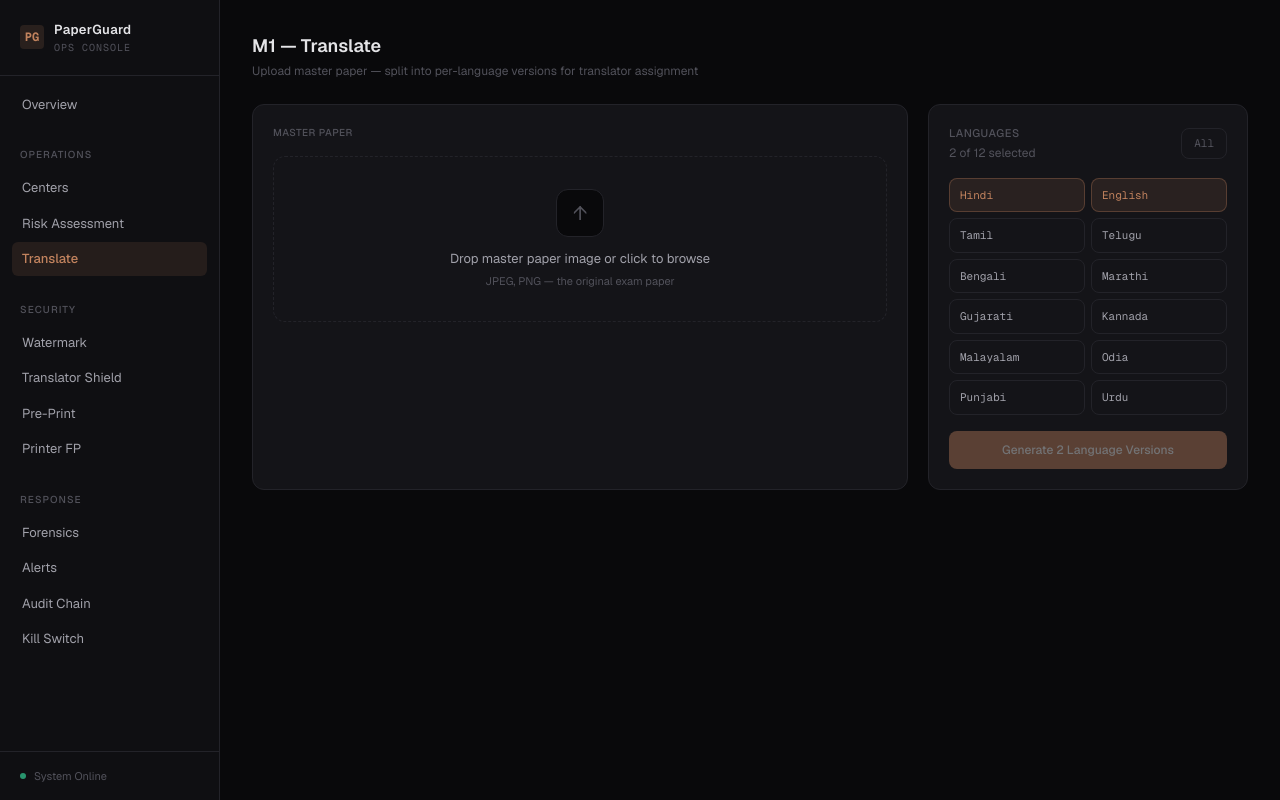
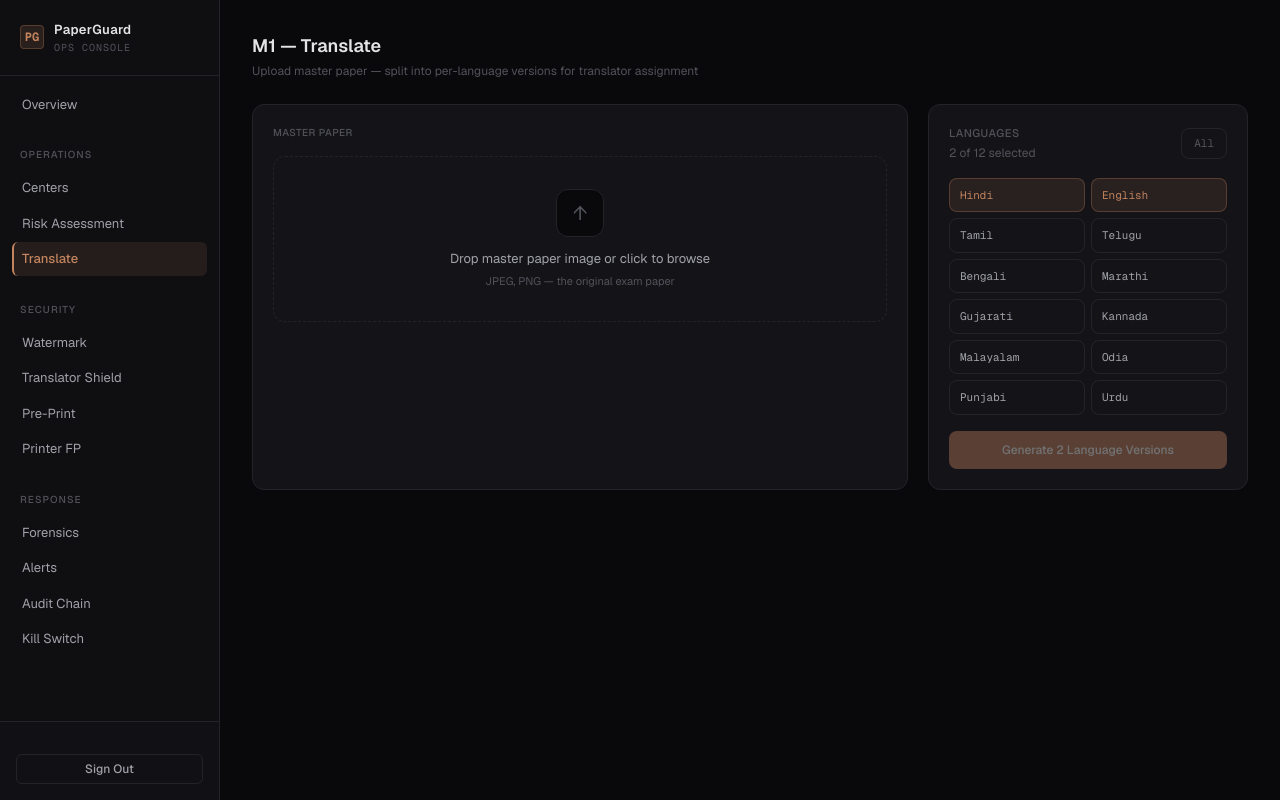
Before and after one commit to Musafir02/PaperGuard, a Next.js app in the folder ops-webapp/: page /dashboard/translate in a window 1280 px wide. Built offline with nearby package versions, Linux system fonts and the light colour scheme.

Commit message:
feat: adapt navigation and API routes to active user role

```diff
--- a/ops-webapp/app/components/Sidebar.tsx
+++ b/ops-webapp/app/components/Sidebar.tsx
@@ -1,10 +1,53 @@
 "use client";
 
 import Link from "next/link";
-import { usePathname } from "next/navigation";
+import { usePathname, useRouter } from "next/navigation";
+import { useEffect, useState } from "react";
 
-const NAV = [
-  { href: "/dashboard", label: "Overview" },
+export default function Sidebar() {
+  const pathname = usePathname() ?? "/";
+  const router = useRouter();
+  const [role, setRole] = useState<string | null>(null);
+  const [username, setUsername] = useState<string | null>(null);
+  const [centerId, setCenterId] = useState<string | null>(null);
+
+  useEffect(() => {
+    if (typeof window !== "undefined") {
+      setRole(sessionStorage.getItem("user_role"));
+      setUsername(sessionStorage.getItem("username"));
+      setCenterId(sessionStorage.getItem("center_id"));
+    }
+  }, [pathname]);
+
+  if (pathname === "/") return null;
+
+  const logout = () => {
+    sessionStorage.clear();
+    router.push("/");
+  };
+
+  const getNavItems = () => {
+    const overviewLink = { href: "/dashboard", label: "Overview" };
+
+    if (role === "invigilator") {
+      return [
+        overviewLink,
+        { divider: true, label: "Operations" },
+        { href: "/dashboard/centers", label: "Students" }
+      ];
+    }
+
+    if (role === "center_officer") {
+      return [
+        overviewLink,
+        { divider: true, label: "Operations" },
+        { href: "/dashboard/centers", label: "Center Dashboard" },
+        { href: "/dashboard/preprint", label: "Pre-Print Control" }
+      ];
+    }
+
+    return [
+      overviewLink,
       { divider: true, label: "Operations" },
       { href: "/dashboard/centers", label: "Centers" },
       { href: "/dashboard/center-risk", label: "Risk Assessment" },
@@ -18,32 +61,32 @@ const NAV = [
       { href: "/dashboard/forensics", label: "Forensics" },
       { href: "/dashboard/alerts", label: "Alerts" },
       { href: "/dashboard/audit", label: "Audit Chain" },
-  { href: "/dashboard/killswitch", label: "Kill Switch" },
+      { href: "/dashboard/killswitch", label: "Kill Switch" }
     ];
+  };
 
-export default function Sidebar() {
-  const pathname = usePathname() ?? "/";
+  const navItems = getNavItems();
 
   return (
-    <aside className="w-[220px] bg-bg-secondary border-r border-border flex flex-col h-screen sticky top-0">
-      <div className="px-5 py-5 border-b border-border">
+    <aside className="w-[220px] bg-[#0f0f12] border-r border-[#232329] flex flex-col h-screen sticky top-0">
+      <div className="px-5 py-5 border-b border-[#232329]">
         <div className="flex items-center gap-2.5">
-          <div className="w-6 h-6 rounded bg-accent/15 flex items-center justify-center">
-            <span className="text-accent text-xs font-bold font-mono">PG</span>
+          <div className="w-6 h-6 rounded bg-[#c2835e]/15 flex items-center justify-center border border-[#c2835e]/30">
+            <span className="text-[#c2835e] text-xs font-bold font-mono">PG</span>
           </div>
           <div>
-            <h1 className="text-[13px] font-semibold tracking-wide text-text-primary">PaperGuard</h1>
-            <p className="text-[10px] text-text-muted font-mono uppercase tracking-widest">Ops Console</p>
+            <h1 className="text-[13px] font-semibold tracking-wide text-[#e4e4e7]">PaperGuard</h1>
+            <p className="text-[10px] text-[#52525b] font-mono uppercase tracking-widest">Ops Console</p>
           </div>
         </div>
       </div>
 
       <nav className="flex-1 py-3 px-3 overflow-y-auto">
-        {NAV.map((item, i) => {
+        {navItems.map((item, i) => {
           if ("divider" in item && item.divider) {
             return (
               <div key={i} className="mt-5 mb-1.5 px-2">
-                <span className="text-[10px] font-medium text-text-muted uppercase tracking-widest">
+                <span className="text-[10px] font-medium text-[#52525b] uppercase tracking-widest">
                   {item.label}
                 </span>
               </div>
@@ -51,8 +94,7 @@ export default function Sidebar() {
           }
 
           if (!("href" in item)) return null;
-          const href: string = item.href as string;
-
+          const href = item.href as string;
           const active = pathname === href || (href !== "/dashboard" && pathname.startsWith(href));
 
           return (
@@ -61,8 +103,8 @@ export default function Sidebar() {
               href={href}
               className={`block px-2.5 py-[7px] text-[13px] rounded-[6px] transition-all duration-150 mb-[2px] ${
                 active
-                  ? "bg-accent-dim text-accent font-medium"
-                  : "text-text-secondary hover:text-text-primary hover:bg-bg-hover"
+                  ? "bg-[#c2835e]/12 text-[#c2835e] font-medium border-l-2 border-[#c2835e] pl-2"
+                  : "text-[#a1a1aa] hover:text-[#e4e4e7] hover:bg-[#1f1f25]"
               }`}
             >
               {item.label}
@@ -71,11 +113,24 @@ export default function Sidebar() {
         })}
       </nav>
 
-      <div className="px-5 py-4 border-t border-border">
-        <div className="flex items-center gap-2">
-          <span className="w-1.5 h-1.5 rounded-full bg-green pulse-dot"></span>
-          <span className="text-[11px] text-text-muted">System Online</span>
+      <div className="p-4 border-t border-[#232329] bg-[#141418]/50 space-y-3">
+        <div className="space-y-1">
+          <p className="text-[11px] font-semibold text-[#e4e4e7] truncate">{username}</p>
+          <p className="text-[10px] font-mono text-[#52525b] uppercase truncate">
+            {role?.replace("_", " ")}
+          </p>
+          {centerId && centerId !== "ALL" && (
+            <p className="text-[10px] font-mono text-[#c2835e] truncate">
+              Center: {centerId}
+            </p>
+          )}
         </div>
+        <button
+          onClick={logout}
+          className="w-full py-1.5 border border-[#232329] hover:bg-[#1f1f25] text-xs text-[#a1a1aa] hover:text-white rounded-[6px] transition-all font-medium"
+        >
+          Sign Out
+        </button>
       </div>
     </aside>
   );
--- a/ops-webapp/app/lib/api.ts
+++ b/ops-webapp/app/lib/api.ts
@@ -15,8 +15,8 @@ async function request(path: string, options?: RequestInit) {
 export const api = {
   health: () => request("/api/v1/health"),
 
-  login: (data: { invigilator_id: string; center_id: string; device_id: string }) =>
-    request("/api/v1/auth/invigilator", { method: "POST", body: JSON.stringify(data) }),
+  login: (data: { username: string; password?: string; role: string; center_id?: string }) =>
+    request("/api/v1/auth/login", { method: "POST", body: JSON.stringify(data) }),
 
   getCenters: () => request("/api/v1/center"),
   getCenter: (id: string) => request(`/api/v1/center/${id}`),
@@ -63,4 +63,6 @@ export const api = {
     request("/api/v1/pipeline/translator-shield/issue", { method: "POST", body: JSON.stringify(data) }),
   verifyShard: (translatorId: string, deviceId: string) =>
     request(`/api/v1/pipeline/translator-shield/verify/${translatorId}?device_id=${deviceId}`),
+  combineShards: () =>
+    request("/api/v1/pipeline/translator-shield/combine", { method: "POST" }),
 };
```
Lines whose indentation alone changed are shown as unchanged.
